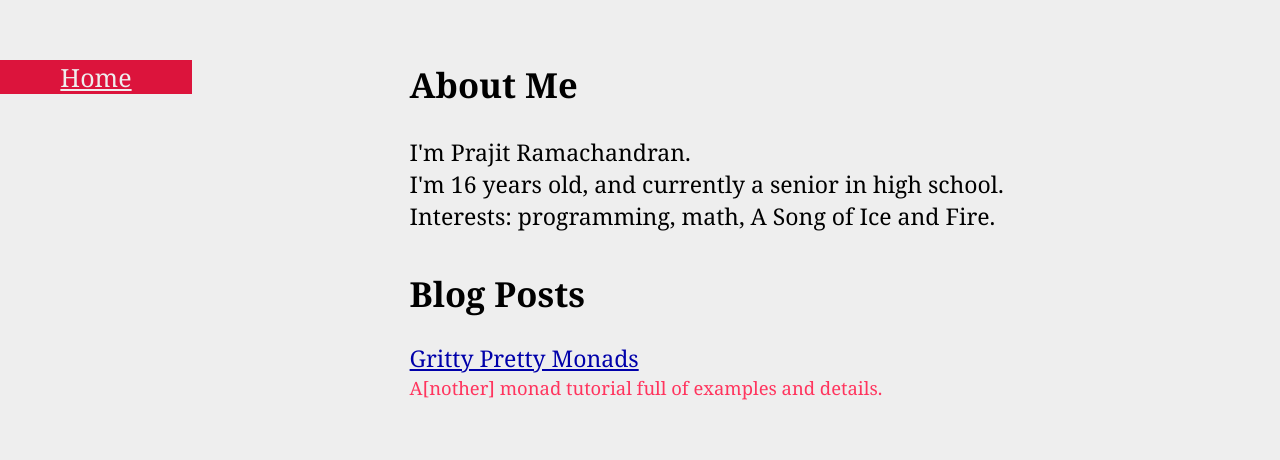
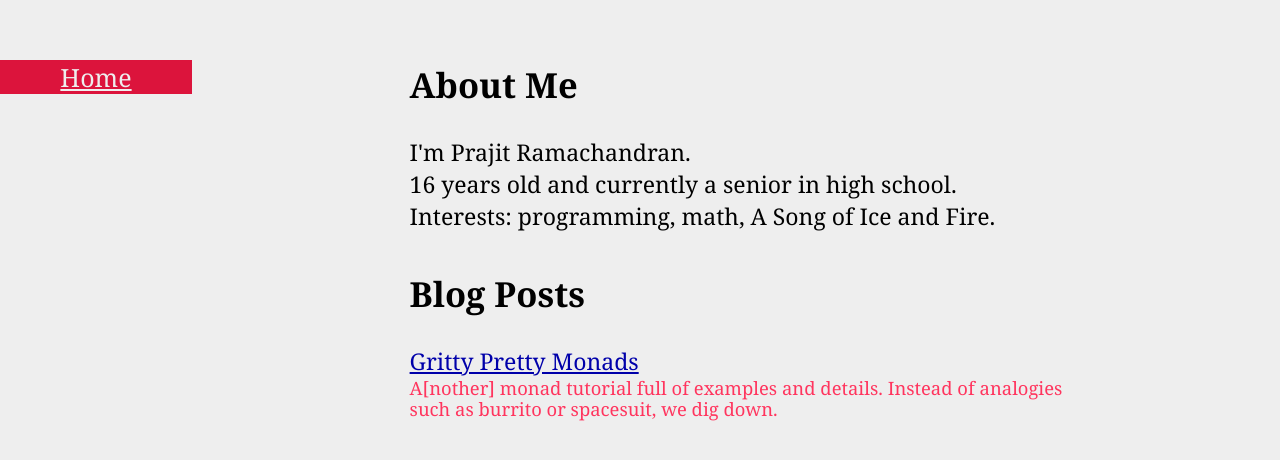
Before and after one commit to PrajitR/PrajitR.github.io, a Jekyll site: the page built from index.html, in a window 1280 px wide. Shown: the top 460 px of the page. Built offline with Jekyll 4.4.1, drawn with Linux system fonts in a browser that asks for light colours; some web fonts are replaced.

Commit message:
Another style commit. Basic site style is working. Ready to post articles.

```diff
--- a/_posts/2013-07-22-gritty-pretty-monads.md
+++ b/_posts/2013-07-22-gritty-pretty-monads.md
@@ -6,7 +6,7 @@
 - monads
 - tutorial
 url: /gritty-pretty-monads
-summary: A[nother] monad tutorial full of examples and details.
+summary: A[nother] monad tutorial full of examples and details. Instead of analogies such as burrito or spacesuit, we dig down.
 ---
 Maecenas vel aliquam ipsum, eu mollis velit. Etiam sagittis arcu et fermentum rhoncus. Praesent urna dui, scelerisque sit amet magna a, interdum suscipit enim. Curabitur suscipit tempor consectetur. Suspendisse eu felis tortor. Mauris consequat tempus eros, eget porta mauris vulputate ut. Nullam vitae dui at ligula mollis mattis at ac eros. Donec aliquet non erat vitae suscipit. Cras rhoncus ligula in cursus aliquam. Vestibulum et mauris at est ultrices dictum. Maecenas suscipit varius eros, non feugiat nunc placerat lacinia.
 
--- a/css/main.css
+++ b/css/main.css
@@ -35,6 +35,12 @@
   font: 100%;
 }
 
+/*****************************************************************************/
+/*
+/* Global (across site)
+/*
+/*****************************************************************************/
+
 @font-face {
     font-family: "Computer Modern";
     src: url('/fonts/Serif/cmunrm.woff') format('woff');
@@ -44,53 +50,6 @@
   font-size: 20px;
   font-family: "Computer Modern", "Georgia", serif;
 }
-/*****************************************************************************/
-/*
-/* Home
-/*
-/*****************************************************************************/
-ul.posts {
-  list-style-type: none;
-  margin-bottom: 2em;
-}
-
-ul.posts li {
-  line-height: 1.2em;
-  color: #f00;
-}
-
-ul.posts li a {
-  margin: 0;
-  padding: 0;
-}
-
-ul.posts li p {
-  margin: 0;
-  padding: 0;
-}
-
-ul.posts span#summary {
-  color: #FF355E;
-  font-size: .8em;
-  margin: 0;
-  padding: 0;
-  line-height: .05;
-}
-
-#about-me {
-  margin: 1em 0 2em 0em;
-}
-
-#about-me p{
-  margin: 0;
-  padding: 0;
-}
-
-/*****************************************************************************/
-/*
-/* Site
-/*
-/*****************************************************************************/
 
 .container {
   float: right;
@@ -98,7 +57,7 @@
 }
 
 .site {
-  font-size: 115%;
+  font-size: 1.15em;
   text-align: justify;
   width: 60%;
   margin: 3em auto 2em;
@@ -131,6 +90,48 @@
 .sidebar a:hover {
   color: #fff;
 }
+
+/*****************************************************************************/
+/*
+/* Home
+/*
+/*****************************************************************************/
+ul.posts {
+  list-style-type: none;
+  margin-bottom: 2em;
+}
+
+ul.posts li {
+  color: #f00;
+}
+
+ul.posts li a {
+  margin: 0;
+  padding: 0;
+}
+
+ul.posts li p {
+  margin: 0;
+  padding: 0;
+  line-height: .8em;
+}
+
+ul.posts li span#summary {
+  color: #FF355E;
+  font-size: .8em;
+  margin: 0;
+  padding: 0;
+}
+
+#about-me {
+  margin: 1em 0 2em 0em;
+}
+
+#about-me p{
+  margin: 0;
+  padding: 0;
+}
+
 /*****************************************************************************/
 /*
 /* Posts
@@ -173,6 +174,13 @@
   font-family: 'Source Code Pro', sans-serif;
   font-size: .75em;
 }
+
+/*****************************************************************************/
+/*
+/* Media resets
+/*
+/*****************************************************************************/
+
 @media only screen and (max-width: 1200px) {
   .site {
     width: 75%;
--- a/index.html
+++ b/index.html
@@ -7,7 +7,7 @@
   <h1>About Me</h1>
   <div id="about-me">
     <p >I'm Prajit Ramachandran.</p>
-    <p >I'm 16 years old, and currently a senior in high school.</p>
+    <p >16 years old and currently a senior in high school.</p>
     <p >Interests: programming, math, A Song of Ice and Fire.</p>
   </div>
   <h1>Blog Posts</h1>
```
Also changed, not shown: 1 other file.
